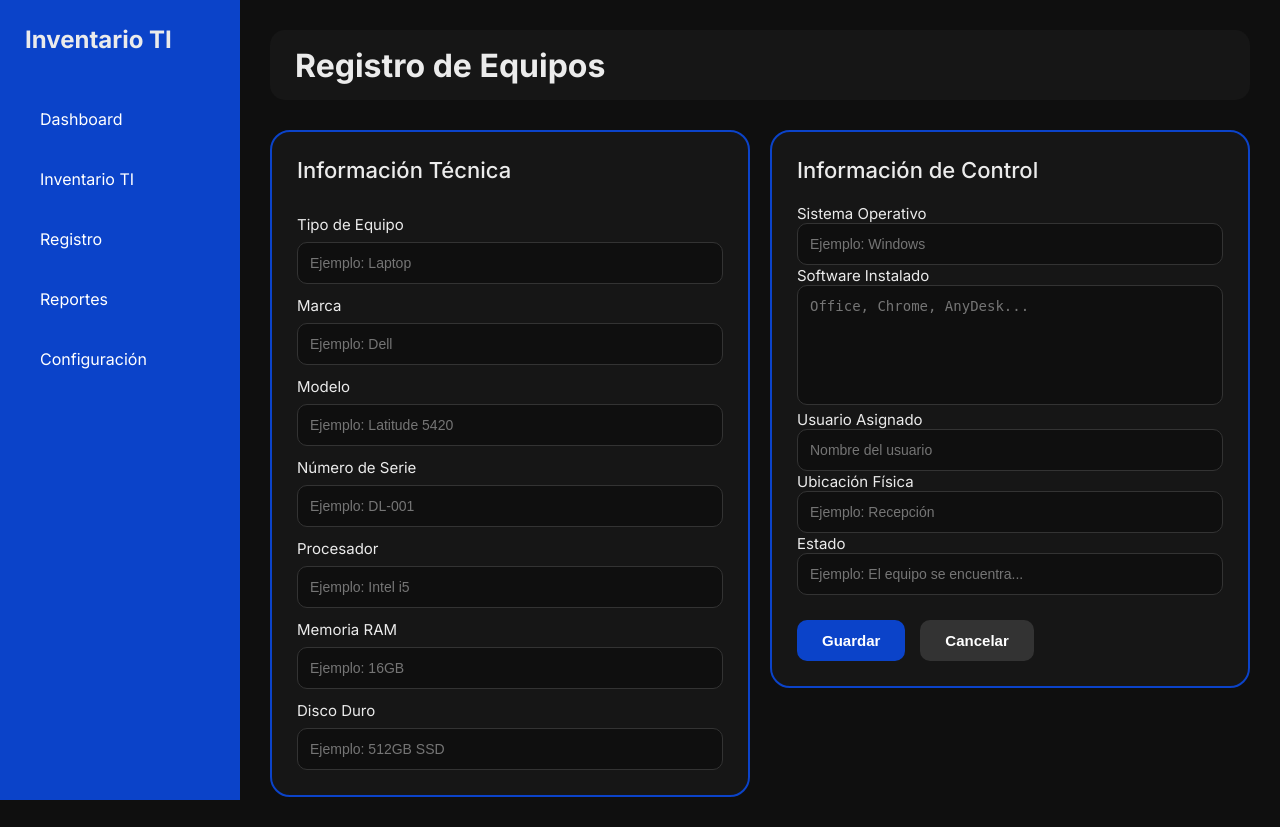
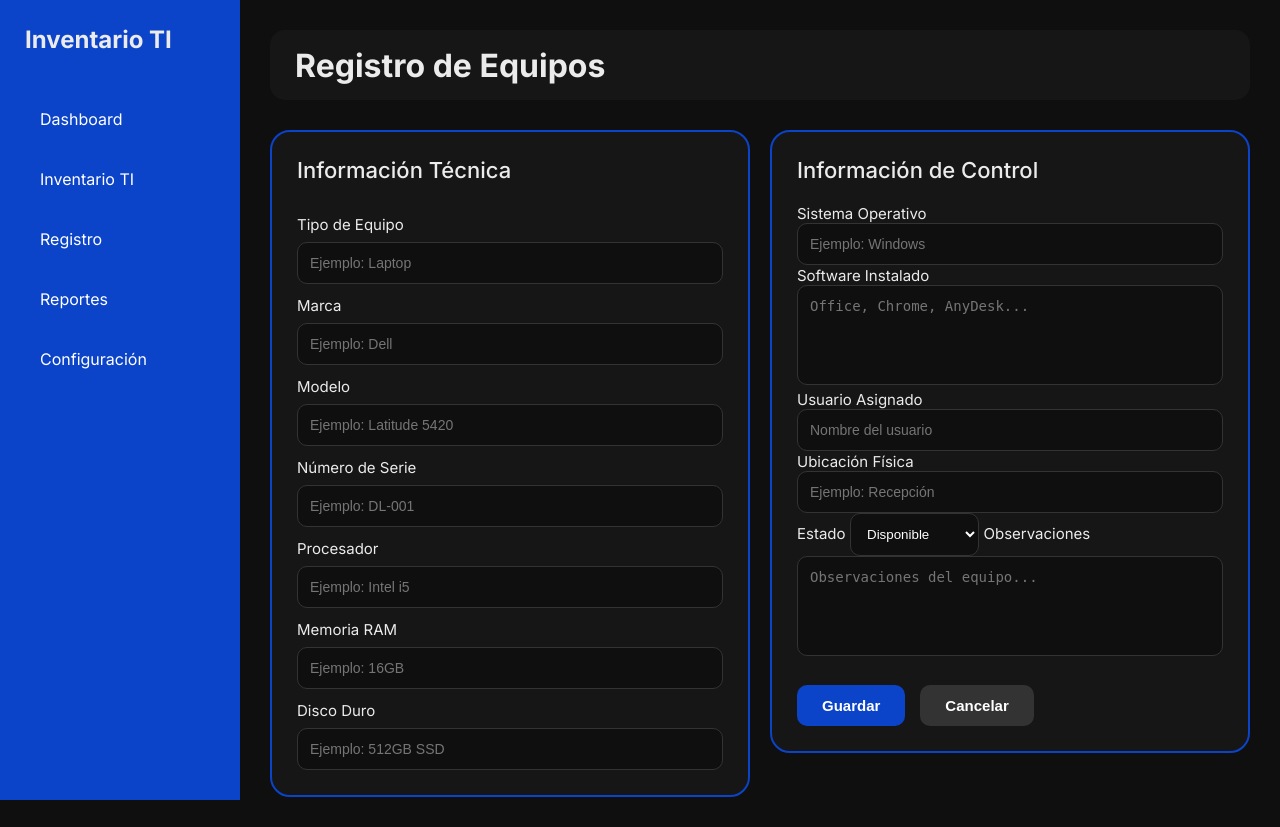
Before and after one commit to AliMarroquin/sistema_de_inventario, a Flask app: page /registro in a window 1280 px wide. Run offline with Flask 3, Linux system fonts and the light colour scheme; some libraries are stand-ins or nearby versions.

Commit message:
añadir columna observaciones

```diff
--- a/app.py
+++ b/app.py
@@ -14,11 +14,50 @@ conexion = psycopg2.connect(
 
 cursor = conexion.cursor()
 
-# DASHBOARD
+#====================#
+#  DASHBOARD #
+#====================#
+
 @app.route('/')
 def dashboard():
-    return render_template('dashboard.html')
 
+    # Total equipos
+    cursor.execute("SELECT COUNT(*) FROM equipos")
+    total_equipos = cursor.fetchone()[0]
+
+    # Equipos activos
+    cursor.execute("""
+        SELECT COUNT(*)
+        FROM equipos
+        WHERE estado = 'Activo'
+    """)
+    equipos_activos = cursor.fetchone()[0]
+
+    # Usuarios asignados
+    cursor.execute("""
+        SELECT COUNT(DISTINCT usuario_asignado)
+        FROM equipos
+        WHERE usuario_asignado IS NOT NULL
+        AND usuario_asignado <> ''
+    """)
+    usuarios_asignados = cursor.fetchone()[0]
+
+    # Ubicaciones
+    cursor.execute("""
+        SELECT COUNT(DISTINCT ubicacion)
+        FROM equipos
+        WHERE ubicacion IS NOT NULL
+        AND ubicacion <> ''
+    """)
+    ubicaciones = cursor.fetchone()[0]
+
+    return render_template(
+        'dashboard.html',
+        total_equipos=total_equipos,
+        equipos_activos=equipos_activos,
+        usuarios_asignados=usuarios_asignados,
+        ubicaciones=ubicaciones
+    )
 
 # INVENTARIO
 @app.route('/inventario')
@@ -50,6 +89,7 @@ def registro():
         usuario_asignado = request.form['usuario_asignado']
         ubicacion = request.form['ubicacion']
         estado = request.form['estado']
+        observaciones = request.form['onservaciones']
 
         cursor.execute("""
             INSERT INTO equipos (
@@ -65,8 +105,9 @@ def registro():
                 usuario_asignado,
                 ubicacion,
                 estado
+                observaciones
             )
-            VALUES (%s, %s, %s, %s, %s, %s, %s, %s, %s, %s, %s, %s)
+            VALUES (%s, %s, %s, %s, %s, %s, %s, %s, %s, %s, %s, %s, %s)
         """, (
             tipo_equipo,
             marca,
--- a/static/css/registro.css
+++ b/static/css/registro.css
@@ -123,7 +123,7 @@
 }
 
 .form-box textarea{
-    min-height: 120px;
+    min-height: 100px;
     resize: none;
 }
 
--- a/templates/registro.html
+++ b/templates/registro.html
@@ -110,11 +110,31 @@ Registro de Equipos
             >
 
             <label>Estado</label>
-            <input
-                type="text"
-                name="estado"
-                placeholder="Ejemplo: El equipo se encuentra..."
-            >
+            <select name="estado">
+
+                <option value="Disponible">
+                    Disponible
+                </option>
+
+                <option value="Activo">
+                    Activo
+                </option>
+
+                <option value="En reparación">
+                   En reparación
+                </option>
+
+                <option value="De baja">
+                    De baja
+                </option>
+
+            </select>
+
+            <label>Observaciones</label>
+            <textarea
+                name="observaciones"
+                placeholder="Observaciones del equipo..."
+            ></textarea>
 
 
             <div class="buttons">
```
Also changed, not shown: templates/dashboard.html (+24 -8 lines).
